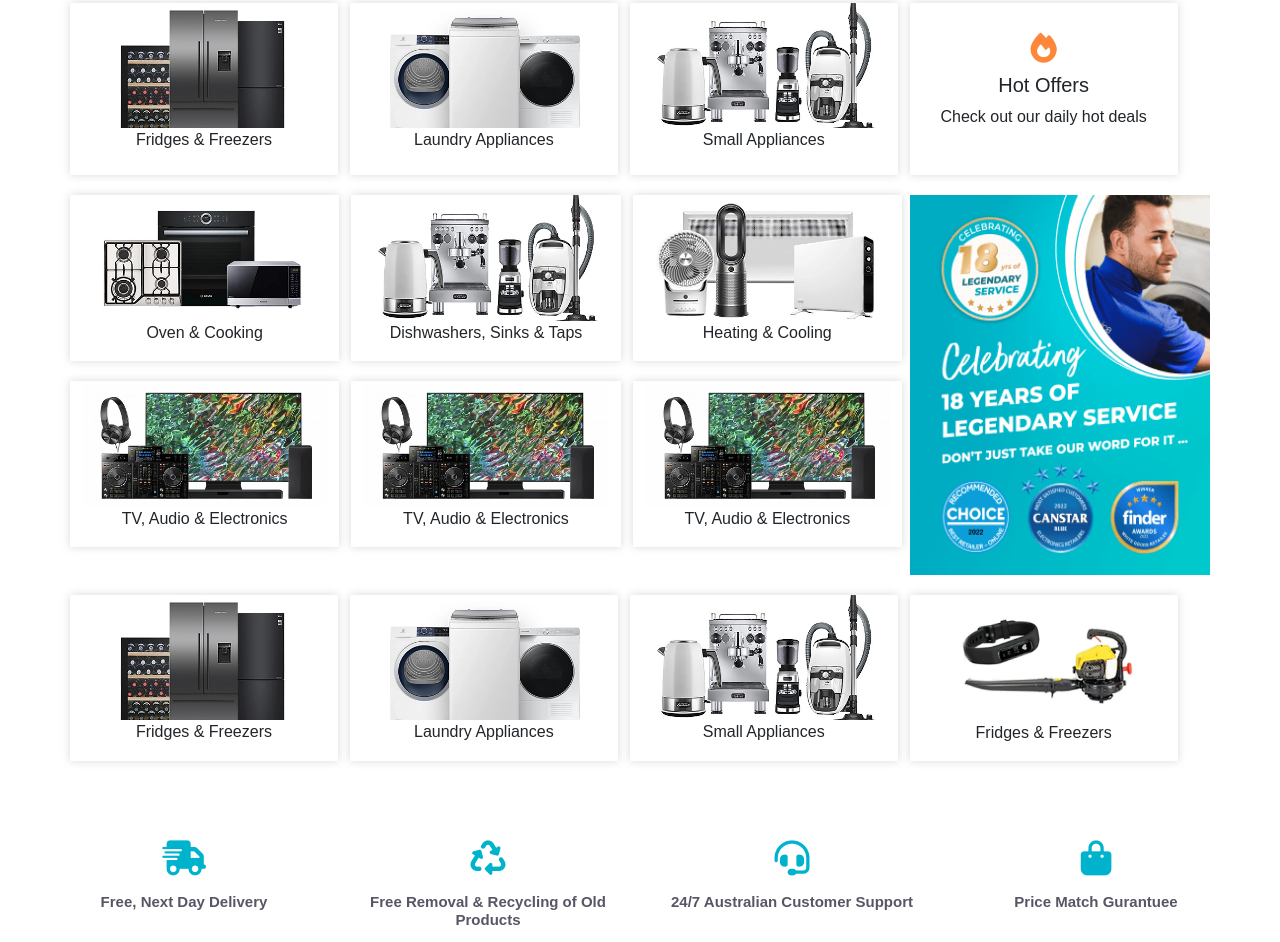
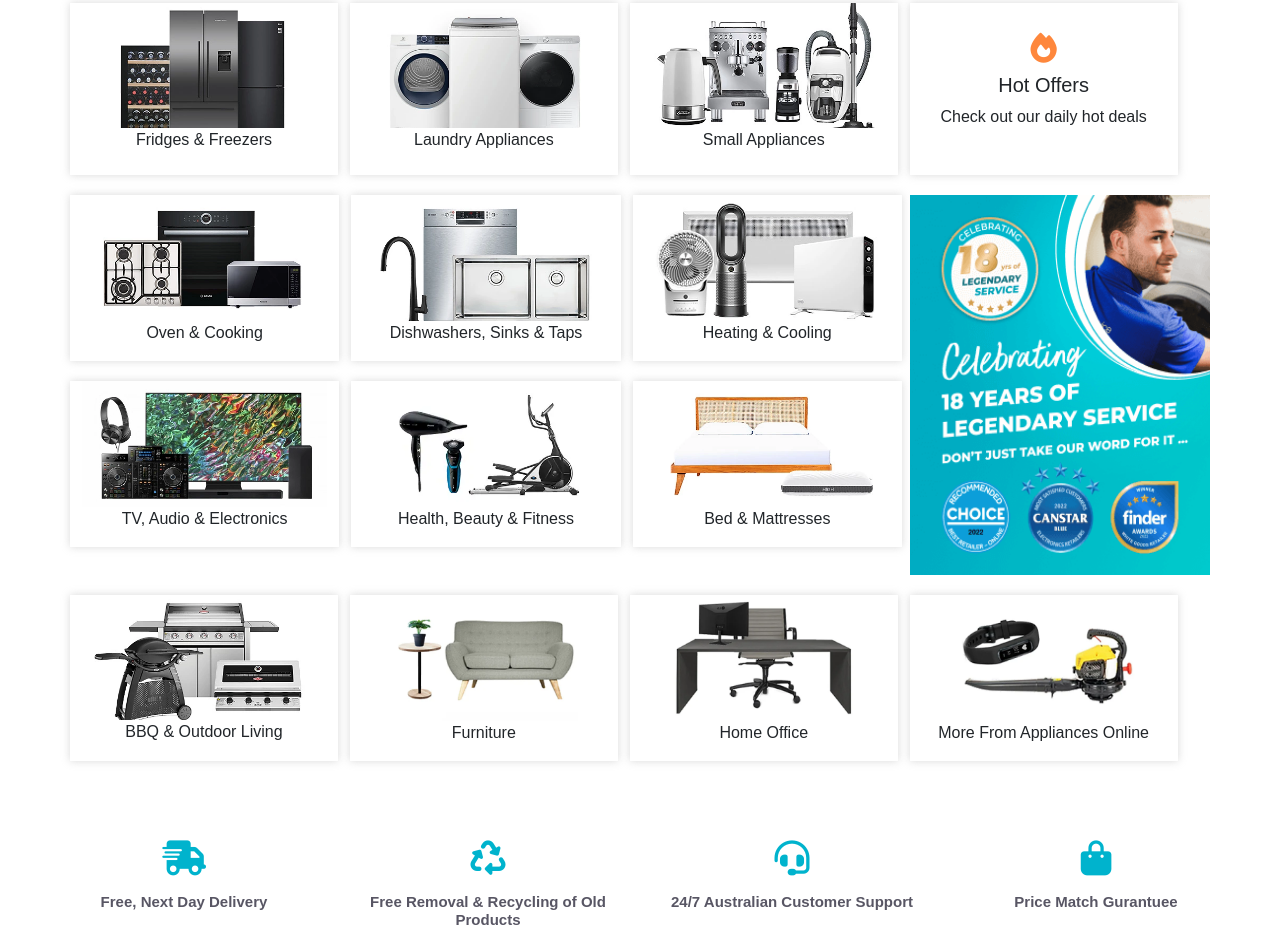
Before and after one commit to HadI12121/ecommerce-store, a plain HTML site: page index.html in a window 1280 px wide. Shown: the part 239-1181 px from the top of the page. Drawn offline with nearby package versions, Linux system fonts and the light colour scheme.

Commit message:
change images

```diff
--- a/index.html
+++ b/index.html
@@ -5,6 +5,7 @@
     <meta charset="UTF-8">
     <meta name="viewport" content="width=device-width, initial-scale=1.0">
     <link rel="stylesheet" href="webpage2.css">
+    <link rel="icon" href="images/favicon.png" type="image/x-icon">
     <script src="https://kit.fontawesome.com/bd7448edce.js" crossorigin="anonymous"></script>
     <link href="https://cdn.jsdelivr.net/npm/bootstrap@5.3.3/dist/css/bootstrap.min.css" rel="stylesheet">
     <script src="https://cdn.jsdelivr.net/npm/bootstrap@5.3.3/dist/js/bootstrap.bundle.min.js"></script>
@@ -242,7 +243,7 @@
                         <p class="text-center">Oven & Cooking</p>
                     </div>
                     <div class="col-lx-4 col-lg-4 col-md-4 col-6">
-                        <img class="img-fluid" src="./images/small-appliances.webp" />
+                        <img class="img-fluid" src="./images/category-dishwashers-v2.webp" />
                         <p class="text-center">Dishwashers, Sinks & Taps</p>
                     </div>
                     <div class="col-lx-4 col-lg-4 col-md-4 col-6">
@@ -254,12 +255,12 @@
                         <p class="text-center"> TV, Audio & Electronics</p>
                     </div>
                     <div class="col-lx-4 col-lg-4 col-md-4 col-6">
-                        <img class="img-fluid" src="./images/tv.webp" />
-                        <p class="text-center"> TV, Audio & Electronics</p>
+                        <img class="img-fluid" src="./images/health.webp" />
+                        <p class="text-center"> Health, Beauty & Fitness</p>
                     </div>
                     <div class="col-lx-4 col-lg-4 col-md-4 col-6">
-                        <img class="img-fluid" src="./images/tv.webp" />
-                        <p class="text-center"> TV, Audio & Electronics</p>
+                        <img class="img-fluid" src="./images/bed.webp" />
+                        <p class="text-center"> Bed & Mattresses</p>
                     </div>
 
                 </div>
@@ -273,22 +274,22 @@
         </div>
         <div class="row grid-category-row3">
             <div class="col-lx-3 col-lg-3 col-md-4 col-6">
-                <img class="img-fluid" src="./images/fridges.webp" />
-                <p class="text-center">Fridges & Freezers</p>
+                <img class="img-fluid" src="./images/outdor.webp" />
+                <p class="text-center">BBQ & Outdoor Living</p>
             </div>
             <div class="col-lx-3 col-lg-3 col-md-4 col-6">
-                <img class="img-fluid" src="./images/machines.webp" />
-                <p class="text-center">Laundry Appliances</p>
+                <img class="img-fluid" src="./images/furniture.webp" />
+                <p class="text-center">Furniture</p>
 
             </div>
             <div class="col-lx-3 col-lg-3 col-md-4 col-6">
-                <img class="img-fluid" src="./images/small-appliances.webp" />
-                <p class="text-center">Small Appliances</p>
+                <img class="img-fluid" src="./images/homeoffice.webp" />
+                <p class="text-center">Home Office</p>
 
             </div>
             <div class="col-lx-3 col-lg-3 col-md-4 col-6">
                 <img class="img-fluid" src="./images/more.webp" />
-                <p class="text-center">Fridges & Freezers</p>
+                <p class="text-center">More From Appliances Online</p>
             </div>
 
         </div>
--- a/webpage2.css
+++ b/webpage2.css
@@ -403,7 +403,10 @@ i {
         margin-left: 5px;
     }
     .grid-category-row1 .hide-offer-tablet {
-        display: flex;
+        display: block;
+    }
+    .grid-category-row1 .hide-offer-tablet p {
+        font-size: 13px;
     }
     .grid-category-row1 .col-6,
     .grid-category-row3 .col-6 {
```
Also changed, not shown: images/category-dishwashers-v2.webp (added), images/favicon.png (added).
